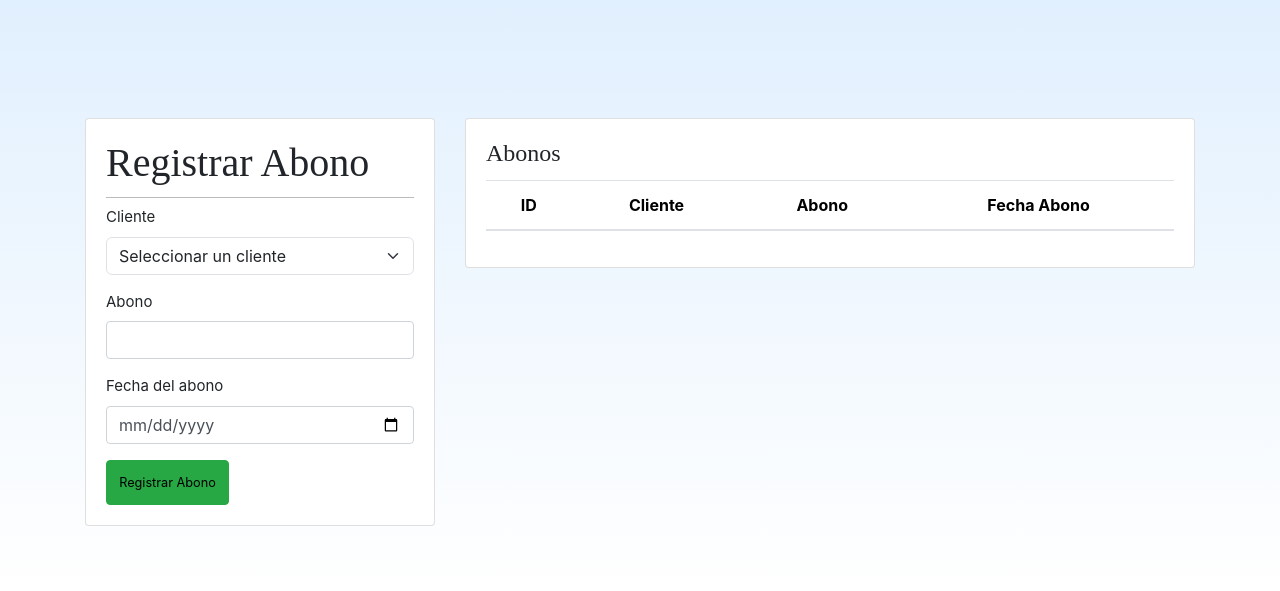
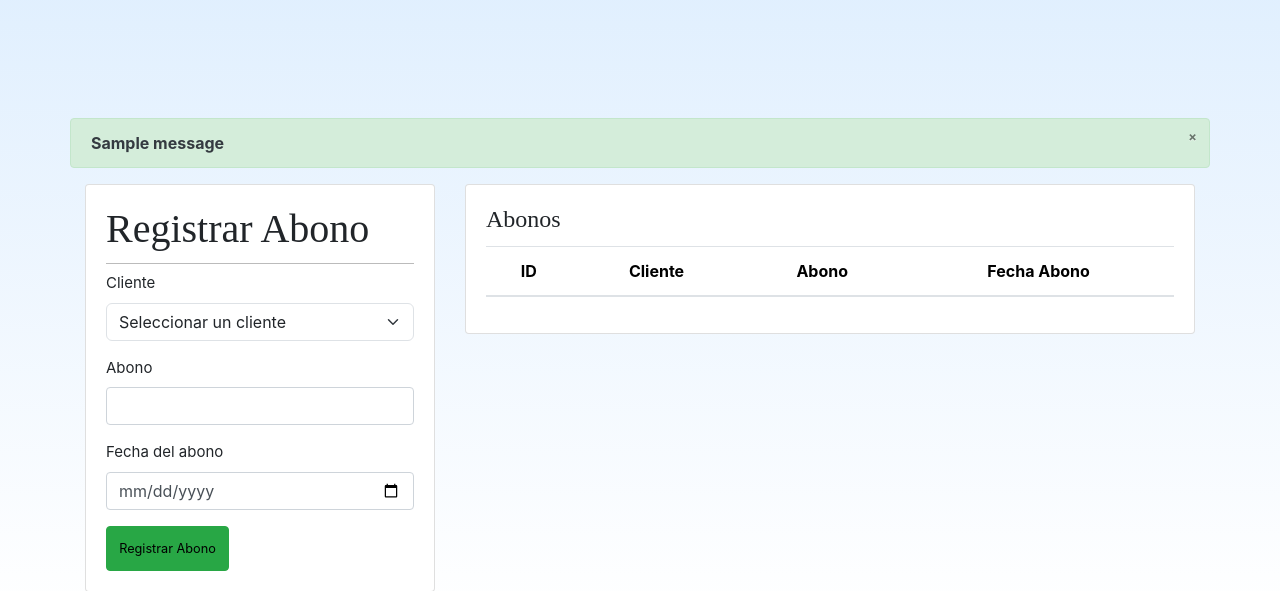
Before and after one commit to Junior6580/prestamista, a Django app: page /registrar_abono/ in a window 1280 px wide. Shown: the part 56-647 px from the top of the page. Run offline with Django 4.2, Linux system fonts and the light colour scheme; data comes from the database, SQL or seed files in the repository; tables that the repository leaves empty hold one stand-in row (values such as "Sample post"); one stand-in notice (Sample message) is shown; lists and menus that the app fills with data are empty; some libraries are stand-ins or nearby versions.

Commit message:
PRESTAMISTA - Alerta en el registro de abono

```diff
--- a/prestamo/models.py
+++ b/prestamo/models.py
@@ -20,6 +20,8 @@ class Abono(models.Model):
     abono = models.DecimalField(max_digits=10, decimal_places=2)
     fecha_abono = models.DateField()
 
+    # Resto del código...
+
     def __str__(self):
         return f'Abono de {self.cliente.nombre} - {self.fecha_abono}'
 
@@ -40,6 +42,7 @@ class Abono(models.Model):
         # Guardar el cliente y los préstamos actualizados
         self.cliente.save()
 
+
 class Prestamo(models.Model):
     fecha_prestamo = models.DateField()
     fecha_cuota = models.DateField(null=True, blank=True)
@@ -56,6 +59,7 @@ class Prestamo(models.Model):
 
     def __str__(self):
         return f'Préstamo de {self.cliente.nombre}'
+
     def actualizar_fecha_proxima_cuota(self):
         if self.fecha_cuota:
             # Calcula la próxima fecha de cuota basándose en la frecuencia de pago
@@ -85,18 +89,3 @@ def create_initial_data(sender, **kwargs):
             direccion="Parcela 12 ",
             correo="jsmedina@gmail.com"
         )
-
-        # Crea un préstamo relacionado con el cliente
-        prestamo = Prestamo.objects.create(
-            fecha_prestamo="2023-10-18",
-            fecha_cuota="2023-12-18",
-            prestamo=1000.00,
-            cantidad_cuotas=12,
-            tasa_interes=0.05,
-            valor_cuota=85.5,
-            debe=1027.32,
-            pagado=0.00,
-            cliente=cliente
-        )
-
-# Asegúrate de reemplazar 'your_app_name' con el nombre real de tu aplicación
--- a/prestamo/templates/paginas/cuotas.html
+++ b/prestamo/templates/paginas/cuotas.html
@@ -2,6 +2,12 @@
 {% block titulo %} Registrar Abono {% endblock %}
 {% block contenido %}
 <div class="row">
+  {% if messages %} {% for message in messages %}
+  <div class="alert alert-dismissible alert-success">
+    <button type="button" class="close" data-dismiss="alert">&times;</button>
+    <strong class="text-dark">{{ message }}</strong>
+  </div>
+  {% endfor %} {% endif %}
   <div class="col-sm-12 col-md-6 col-lg-4 col-xl-4">
     <div class="card">
       <div class="card-body">
--- a/prestamo/templates/registros/nuevo_prestamo.html
+++ b/prestamo/templates/registros/nuevo_prestamo.html
@@ -45,7 +45,7 @@
                             <input type="date" class="form-control" name="fecha_prestamo" id="fecha_prestamo" readonly />
                         </div>
 
-                       <input type="date" class="form-control" name="fecha_fin" id="fecha_fin" readonly />
+                       <input type="hidden" class="form-control" name="fecha_fin" id="fecha_fin" readonly />
 
 
                         <div class="mb-3">
@@ -123,8 +123,6 @@
                 document.getElementById("fecha_cuota").value = fechaCuota.toISOString().split('T')[0];
             }
         }
-
-
 
         // Obtén los elementos de fecha de préstamo y fecha de fin
         var fechaPrestamoInput = document.getElementById("fecha_prestamo");
```
Also changed, not shown: prestamo/migrations/0014_abono_prestamo.py (added), prestamo/migrations/0015_remove_abono_prestamo.py (added), prestamo/views.py (line endings or trailing spaces).
